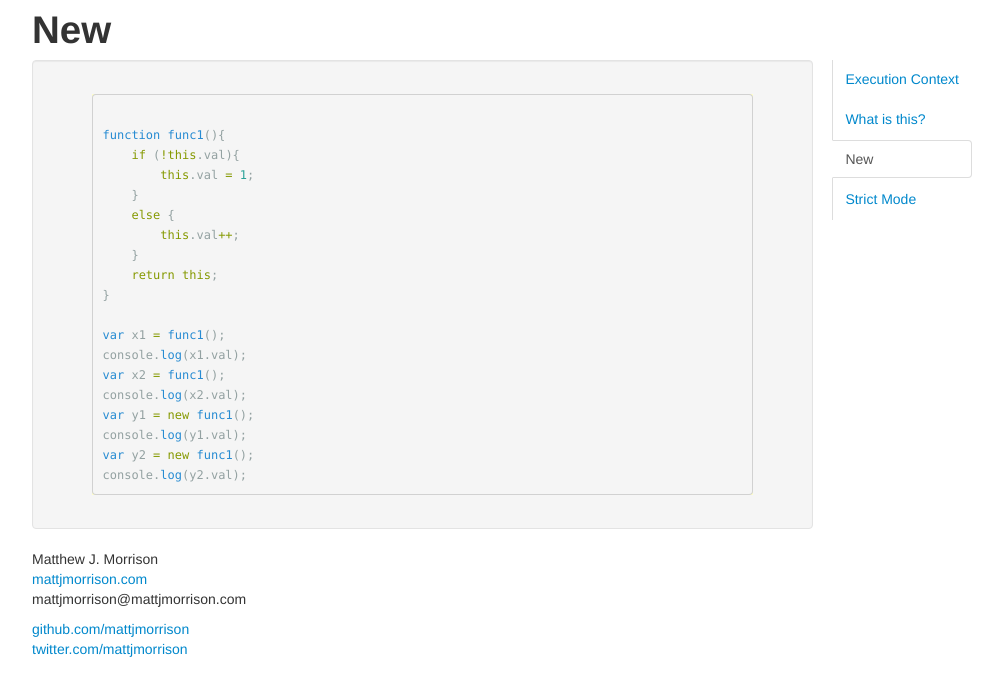
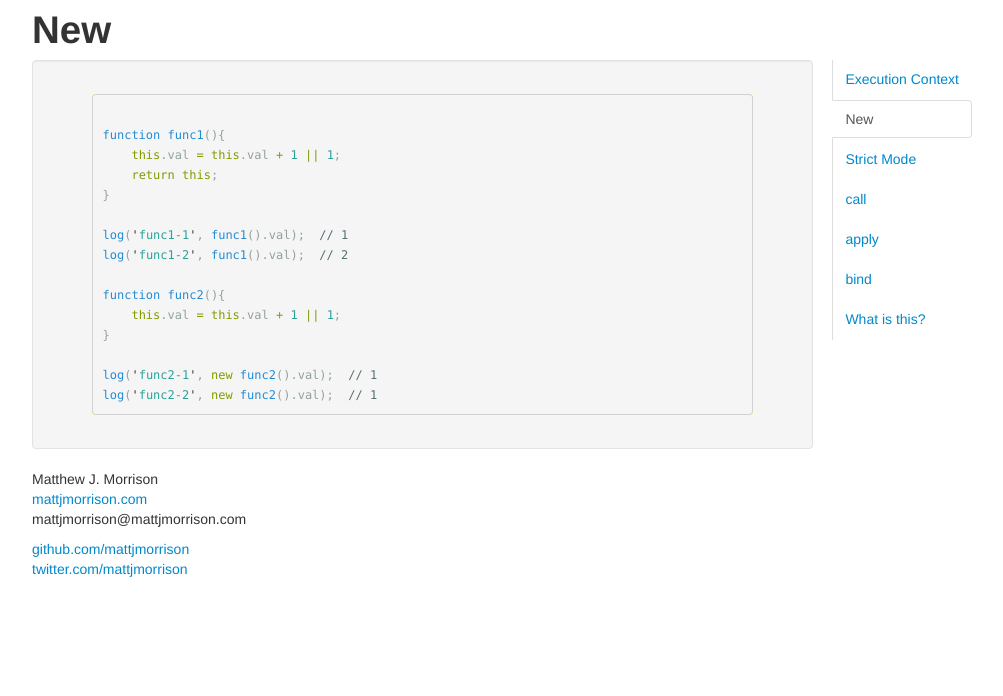
Before and after one commit to dsmjs/2013-07-intro-topic, a Jekyll site: the page built from pages/200_new.html, in a window 1280 px wide. Shown: the top 696 px of the page, without its empty margins (138-1141 px from the left). Built offline with Jekyll 4.4.1, drawn with Linux system fonts in a browser that asks for light colours; nearby versions of some CDN libraries.

Commit message:
Added presentation

```diff
--- a/_includes/new.js
+++ b/_includes/new.js
@@ -1,19 +1,15 @@
 
 function func1(){
-    if (!this.val){
-        this.val = 1;
-    }
-    else {
-        this.val++;
-    }
+    this.val = this.val + 1 || 1;
     return this;
 }
 
-var x1 = func1();
-console.log(x1.val);
-var x2 = func1();
-console.log(x2.val);
-var y1 = new func1();
-console.log(y1.val);
-var y2 = new func1();
-console.log(y2.val);
+log('func1-1', func1().val); // func1-1
+log('func1-2', func1().val); // func1-2
+
+function func2(){
+    this.val = this.val + 1 || 1;
+}
+
+log('func2-1', new func2().val); // func2-1
+log('func2-2', new func2().val); // func2-2
--- a/_layouts/default.html
+++ b/_layouts/default.html
@@ -7,6 +7,13 @@
         <meta name="viewport" content="width=device-width" />
         <link rel="stylesheet" href="/assets/bootstrap/css/bootstrap.min.css" />
         <link rel="stylesheet" href="/assets/css/light.css" />
+        <script src="//ajax.googleapis.com/ajax/libs/jquery/1.10.1/jquery.min.js"></script>
+        <script type="text/javascript">
+            function log(comment, result){
+                var elem = $('.c1:contains(' + comment + ')');
+                elem.html(' // ' + result);
+            }
+        </script>
     </head>
     <body>
         <div class="container">
@@ -41,7 +48,6 @@
             </div>
           </div>
         </div>
-        <script src="//ajax.googleapis.com/ajax/libs/jquery/1.10.1/jquery.min.js"></script>
         <script type="text/javascript" src="/assets/bootstrap/js/bootstrap.min.js"></script>
     </body>
 </html>
```
Also changed, not shown: _includes/apply.js (added, +20 -0 lines), _includes/bind.js (added, +12 -0 lines), _includes/call.js (added, +20 -0 lines), _includes/strict.js (+4 -4 lines), pages/400_call.html (added, +12 -0 lines), pages/500_apply.html (added, +12 -0 lines), pages/600_bind.html (added, +12 -0 lines), pages/100_context.html (renamed from pages/context.html), pages/200_new.html (renamed from pages/new.html), pages/300_strict.html (renamed from pages/strict.html), 1 other file.
